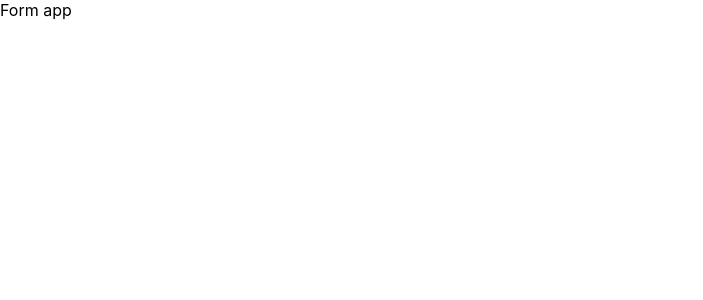
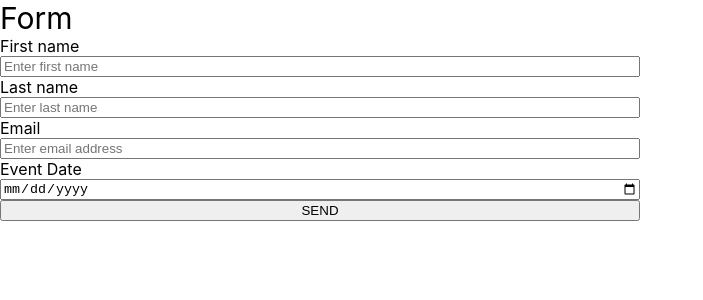
Before and after one commit to SzymonLudyga/event-form, a React (Create React App) app in the folder frontend/: page / in a window 1280 px wide. Shown: the top 300 px of the page, without its empty margins (0-703 px from the left). Built offline with nearby package versions, Linux system fonts and the light colour scheme; the HTML template or start-up script is replaced by a standard one.

Commit message:
Adding basic form component in the frontend, adding cors middleware in the backend

```diff
--- a/frontend/package.json
+++ b/frontend/package.json
@@ -4,9 +4,11 @@
   "description": "Frontend for event form",
   "private": true,
   "dependencies": {
+    "@material-ui/core": "^4.9.1",
     "@testing-library/jest-dom": "^4.2.4",
     "@testing-library/react": "^9.3.2",
     "@testing-library/user-event": "^7.1.2",
+    "axios": "^0.19.2",
     "react": "^16.12.0",
     "react-dom": "^16.12.0",
     "react-scripts": "3.3.1"
--- a/frontend/src/App.js
+++ b/frontend/src/App.js
@@ -1,9 +1,10 @@
 import React from 'react';
+import Form from './components/Form';
 
 function App() {
   return (
     <div>
-        Form app
+        <Form />
     </div>
   );
 }
--- /dev/null
+++ b/frontend/src/api/index.js
@@ -0,0 +1,20 @@
+import axios from 'axios';
+import { apiUrl } from '../consts';
+
+const sendForm = async (formBody) => {
+    try {
+        const res = await axios({
+            method: 'post',
+            url: `${apiUrl}/form`,
+            data: formBody,
+            responseType: 'json'
+          });
+        if (res.status === 200) {
+            console.log(res);
+        }
+    } catch (e) {
+        console.log(e)
+    }
+};
+
+export default sendForm;
--- /dev/null
+++ b/frontend/src/components/Form.js
@@ -0,0 +1,84 @@
+import React, { Component } from 'react';
+import sendForm from '../api';
+import { withStyles } from '@material-ui/core/styles';
+
+const styles = () => ({
+    container: {
+        display: 'flex',
+        flexDirection: 'column',
+        width: '50%'
+    },
+    title: {
+        fontSize: '30px'
+    }
+});
+
+class Form extends Component {
+    constructor(props) {
+        super(props);
+
+        this.state = {
+            inputFields: {
+                firstName: '',
+                lastName: '',
+                email: '',
+                eventDate: ''
+            }
+        }
+    }
+
+    onInputChange = e => {
+        const { id, value } = e.target
+        this.setState({
+            inputFields: {
+                ...this.state.inputFields,
+                [id]: value,
+            },
+        })
+    }
+
+    render() {
+        const { classes } = this.props;
+        const { inputFields } = this.state;
+        const { firstName, lastName, email, eventDate } = inputFields;
+        return (
+            <div className={classes.container}>
+                <div className={classes.title}>Form</div>
+                <div>First name</div>
+                <input
+                    placeholder='Enter first name'
+                    id="firstName"
+                    type="text"
+                    onChange={this.onInputChange}
+                    value={firstName}
+                />
+                <div>Last name</div>
+                <input
+                    placeholder='Enter last name'
+                    id="lastName"
+                    type="text"
+                    onChange={this.onInputChange}
+                    value={lastName}
+                />
+                <div>Email</div>
+                <input
+                    placeholder='Enter email address'
+                    id="email"
+                    type="email"
+                    onChange={this.onInputChange}
+                    value={email}
+                />
+                <div>Event Date</div>
+                <input
+                    id="eventDate"
+                    type="date"
+                    onChange={this.onInputChange}
+                    value={eventDate}
+                />
+                <button onClick={() => sendForm(inputFields)}>SEND</button>
+            </div>
+        );
+    }
+}
+
+export default withStyles(styles)(Form);
--- /dev/null
+++ b/frontend/src/consts/index.js
@@ -0,0 +1 @@
+export const apiUrl = 'http://localhost:8000';
```
Also changed, not shown: 2 other files (tests, documents, lock files or other folders).
